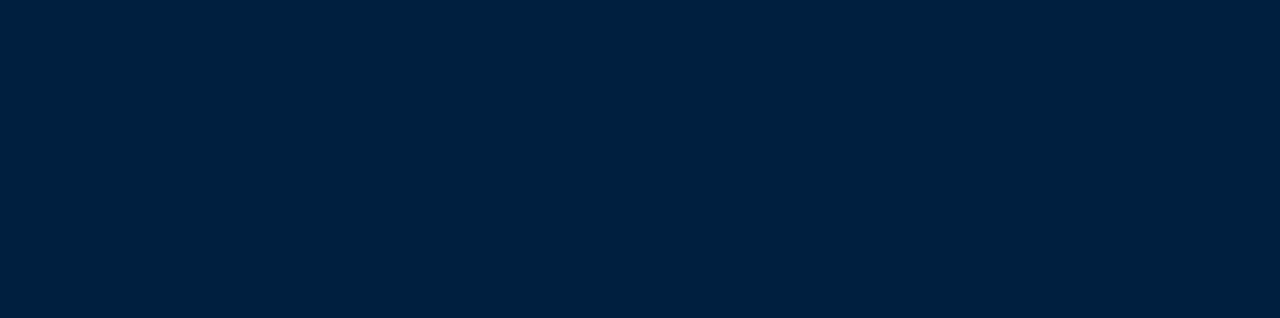
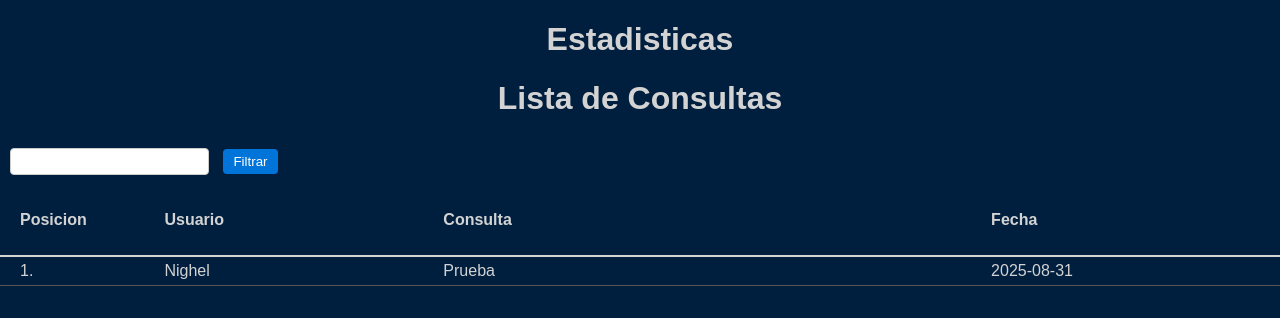
Before and after one commit to NighelG/Asistencia-Proyecto, a website with bundled scripts: page public/pages/xestadisticas.html in a window 1280 px wide. Built offline with nearby package versions, Linux system fonts and the light colour scheme; data requests are answered from the project's data file.

Commit message:
31/8/2025 2nd, agregado la pagina de estadisticas

```diff
--- a/db.json
+++ b/db.json
@@ -46,5 +46,13 @@
       "logged": false
     }
   ],
-  "consultas": []
+  "consultas": [
+    {
+      "id": "b21d",
+      "consulta": "Prueba",
+      "fecha": "2025-08-31",
+      "userName": "Nighel",
+      "numero": 1
+    }
+  ]
 }
--- a/public/css/xestadisticas.css
+++ b/public/css/xestadisticas.css
@@ -1,4 +1,58 @@
-body{
+body {
+    margin: 0;
+    min-height: 100vh;
     background-color: #001f3f;
     color: #d3d3d3;
+    font-family: Arial, sans-serif;
 }
+
+header, h1 {
+    text-align: center;
+}
+
+div > input#barraBusqueda {
+    padding: 5px 10px;
+    margin: 10px;
+    border-radius: 4px;
+    border: 1px solid #ccc;
+}
+
+div > button#btnFiltro {
+    padding: 5px 10px;
+    border-radius: 4px;
+    border: none;
+    background-color: #0074D9;
+    color: white;
+    cursor: pointer;
+}
+
+div > button#btnFiltro:hover {
+    background-color: #005fa3;
+}
+
+.textoInfo {
+    display: grid;
+    grid-template-columns: 1fr 2fr 4fr 2fr;
+    gap: 10px;
+    padding: 10px 20px;
+    font-weight: bold;
+    border-bottom: 2px solid #d3d3d3;
+}
+
+
+.fila-consulta {
+    display: grid;
+    grid-template-columns: 1fr 2fr 4fr 2fr;
+    gap: 10px;
+    padding: 5px 20px;
+    border-bottom: 1px solid #555;
+}
+
+#espacioConsultas p {
+    margin: 0;
+    overflow-wrap: break-word;
+}
+
+footer {
+    height: 50px;
+}
--- a/public/js/paginaPrincipal.js
+++ b/public/js/paginaPrincipal.js
@@ -24,7 +24,7 @@ function mostrarConsultas(consultaData){
         const datoConsulta=document.createElement("p");
         datoConsulta.textContent=consultaData.consulta;
         const datoFecha=document.createElement("p")
-        datoConsulta.textContent=consultaData.fecha;
+        datoFecha.textContent=consultaData.fecha;;
         espacioInfo.appendChild(datoPosicion);
         espacioInfo.appendChild(datoUsuario);
         espacioInfo.appendChild(datoConsulta);
@@ -72,6 +72,7 @@ btnConsulta.addEventListener("click", async function () {
             espacioError.appendChild(respuestaA);
             return;
     }
+    mostrarConsultas(consultaData);
     consultasGuardadas.push(consultaData);
     localStorage.setItem("consultas",JSON.stringify(consultasGuardadas));
     const confirmarRespuesta = await postConsultas(consultaData);
--- a/public/js/xestadisticas.js
+++ b/public/js/xestadisticas.js
@@ -0,0 +1,80 @@
+import { getConsultas } from "../services/servicesConsulta.js";
+
+//Invocaciones
+const barraBusqueda = document.getElementById("barraBusqueda");
+const btnFiltro = document.getElementById("btnFiltro");
+const espacioConsultas = document.getElementById("espacioConsultas");
+
+let todasLasConsultas = [];
+//Listeners
+document.addEventListener("DOMContentLoaded", cargarConsultas);
+btnFiltro.addEventListener("click", filtrarPorUsuario);
+barraBusqueda.addEventListener("input", filtrarPorUsuario);
+
+//Zona de carga de consultas
+async function cargarConsultas() {
+    try {
+        todasLasConsultas = await getConsultas();
+        renderLista(todasLasConsultas);
+    } catch (error) {
+        console.error(error);
+        espacioConsultas.innerHTML = "";
+        const mensajeError = document.createElement("p");
+        mensajeError.textContent = "No se pudieron cargar las consultas.";
+        mensajeError.style.color = "red";
+        espacioConsultas.appendChild(mensajeError);
+    }
+}
+//Zona de carga de consultas fin
+
+//Zona de renderisacion(no se si se escribe asi y que pereza corregirlo) de consultas
+function renderLista(lista) {
+    espacioConsultas.innerHTML = "";
+
+    if (!lista || lista.length === 0) {
+        const mensajeVacio = document.createElement("p");
+        mensajeVacio.textContent = "Sin resultados.";
+        espacioConsultas.appendChild(mensajeVacio);
+        return;
+    }
+
+    const nodos = lista.map((consulta) => {
+        const fila = document.createElement("div");
+        fila.className = "fila-consulta";
+
+        const columnaPosicion = document.createElement("p");
+        columnaPosicion.textContent = consulta.numero != null ? consulta.numero + "." : ".";
+
+        const columnaUsuario = document.createElement("p");
+        columnaUsuario.textContent = consulta.userName || "Anonimo";
+
+        const columnaConsulta = document.createElement("p");
+        columnaConsulta.textContent = consulta.consulta || "";
+
+        const columnaFecha = document.createElement("p");
+        columnaFecha.textContent = consulta.fecha || "";
+
+        fila.appendChild(columnaPosicion);
+        fila.appendChild(columnaUsuario);
+        fila.appendChild(columnaConsulta);
+        fila.appendChild(columnaFecha);
+
+        return fila;
+    });
+
+    nodos.forEach((nodo) => espacioConsultas.appendChild(nodo));
+}
+//Zona de render de consultas fin
+
+//Zona de filtrado por usuario
+function filtrarPorUsuario() {
+    const textoBusqueda = barraBusqueda.value.toLowerCase();
+
+    const filtradas = todasLasConsultas.filter((consulta) => {
+        const user = (consulta.userName || "").toLowerCase();
+        return user.includes(textoBusqueda);
+    });
+
+    renderLista(filtradas);
+}
+//Zona de filtrado por usuario fin
--- a/public/pages/xestadisticas.html
+++ b/public/pages/xestadisticas.html
@@ -7,7 +7,31 @@
 </head>
 <link rel="stylesheet" href="../css/xestadisticas.css">
 <body>
+    <header><h1>Estadisticas</h1></header>
+    <h1>Lista de Consultas</h1>
+    <div>
+        <label for="barraBusqueda"></label>
+        <input id="barraBusqueda" type="search">
+        <button id="btnFiltro">Filtrar</button>
+    </div>
+    <div class="textoInfo">
+        <div>
+            <p>Posicion</p>
+        </div>
+        <div>
+            <p>Usuario</p>
+        </div>
+        <div>
+            <p>Consulta</p>
+        </div>
+        <div>
+            <p>Fecha</p>
+        </div>
+    </div>
+    <div id="espacioConsultas">
 
+    </div>
+    <footer></footer>
 </body>
 <script type="module" src="../js/xestadisticas.js"></script>
 </html>
```
Also changed, not shown: public/pages/index.html (+1 -2 lines), public/pages/paginaPrincipal.html (+3 -0 lines), public/pages/registro.html (+5 -0 lines).
